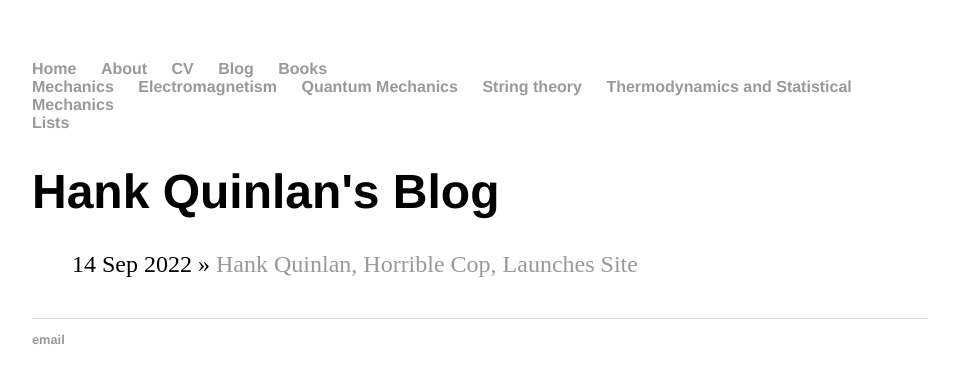
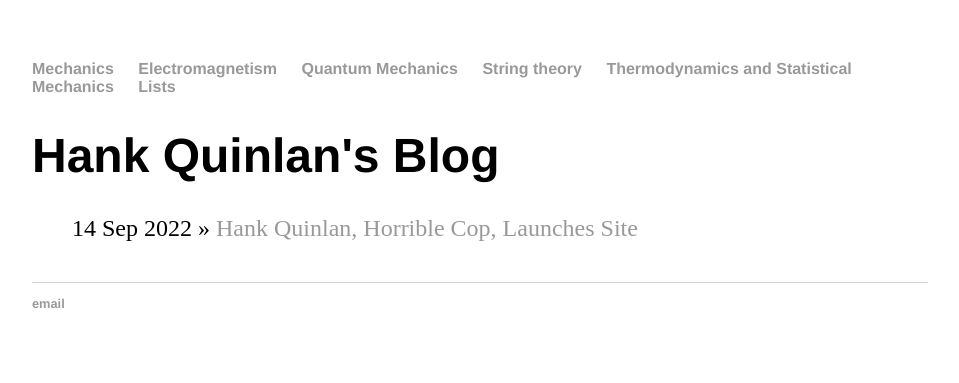
Before and after one commit to Lucas1Santos2Sousa/Lucas1Santos2Sousa.github.io, a Jekyll site: the page built from Books/index.html, in a window 1280 px wide. Shown: the top 383 px of the page, without its empty margins (160-1119 px from the left). Built offline with Jekyll 4.4.1, drawn with Linux system fonts in a browser that asks for light colours.

Commit message:
Update default2.html

```diff
--- a/_layouts/default2.html
+++ b/_layouts/default2.html
@@ -8,20 +8,11 @@
 		<body>
 			<nav>
 	    		<ul>
-	        		<li><a href="/">Home</a></li>
-		        	<li><a href="/about">About</a></li>
-	        		<li><a href="/cv">CV</a></li>
-	        		<li><a href="/blog">Blog</a></li>
-				<li><a href="/Books">Books</a></li>
-				<nav>
-					<ul>
-						<li><a href="/Books/Mechanics">Mechanics</a></li>
-						<li><a href="/Books/Electromagnetism">Electromagnetism</a></li>
-						<li><a href="/Books/Quantum mechanics">Quantum Mechanics</a></li>
-						<li><a href="/Books/String theory">String theory</a></li>
-						<li><a href="/Books/Thermodynamics and Statistical Mechanics">Thermodynamics and Statistical Mechanics</a></li>
-					</ul>
-				</nav>
+				<li><a href="/Books/Mechanics">Mechanics</a></li>
+				<li><a href="/Books/Electromagnetism">Electromagnetism</a></li>
+				<li><a href="/Books/Quantum mechanics">Quantum Mechanics</a></li>
+				<li><a href="/Books/String theory">String theory</a></li>
+				<li><a href="/Books/Thermodynamics and Statistical Mechanics">Thermodynamics and Statistical Mechanics</a></li>
 				<li><a href="/Lists">Lists</a></li>
 	    		</ul>
 			</nav>
```
